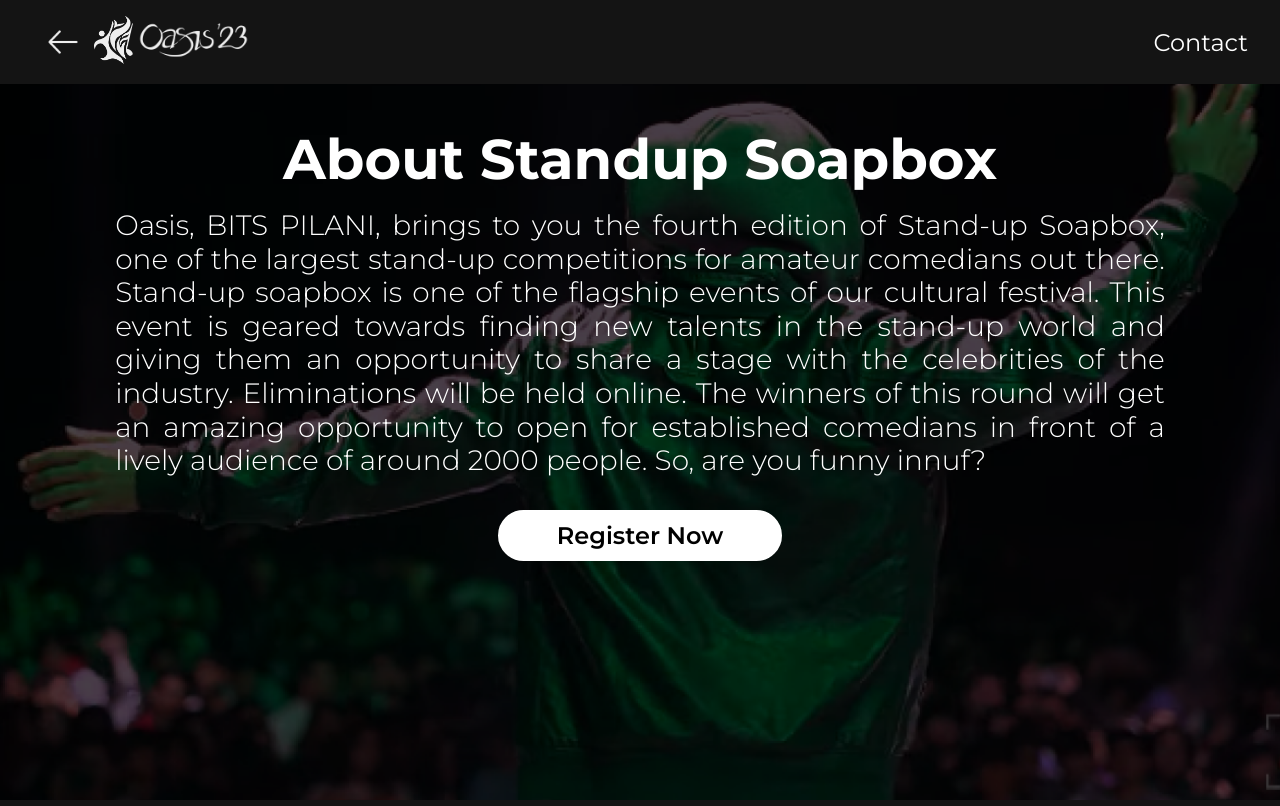
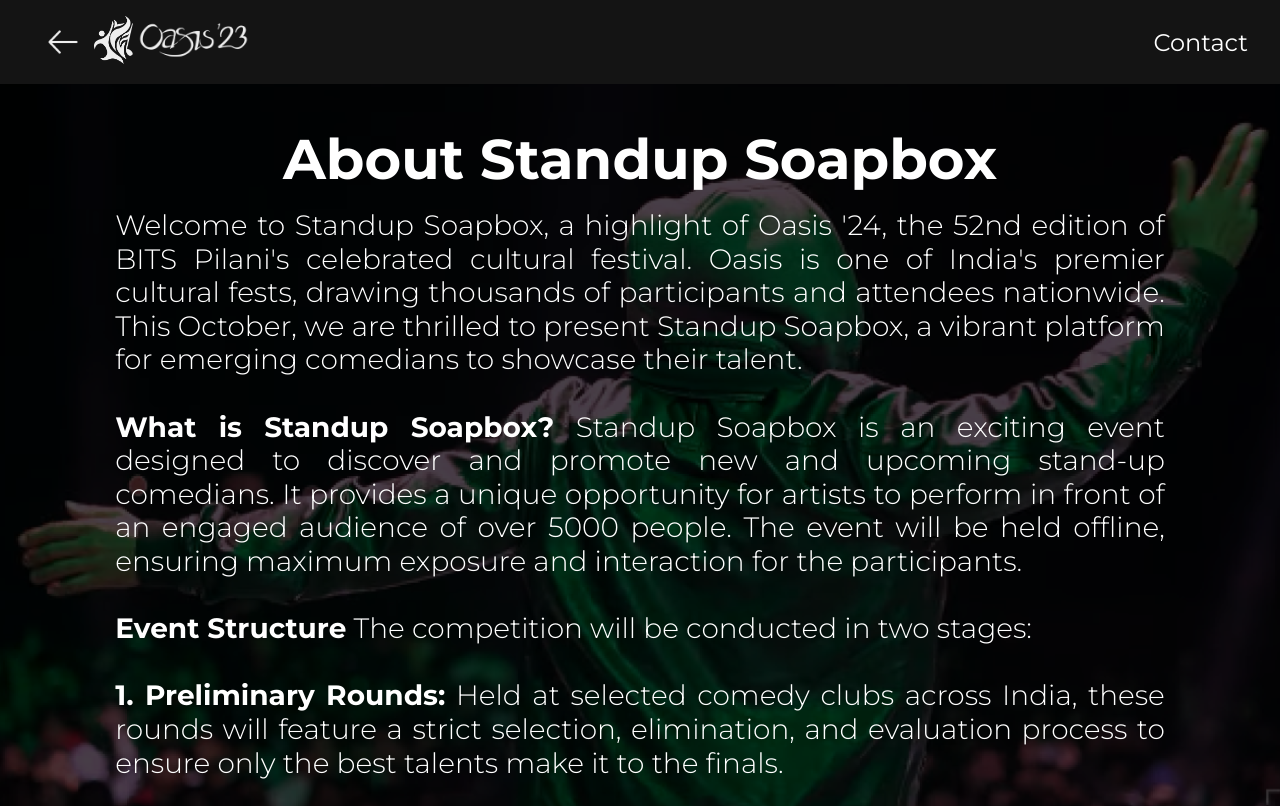
Before and after one commit to dvm-bitspilani/oasis-prereg, a React (Vite) app: page /preregistrations/StandupSoapbox/About in a window 1280 px wide. Shown: the top 806 px of the page. Built offline with nearby package versions, Linux system fonts and the light colour scheme; no server answers.

Commit message:
update: SSB about

```diff
--- a/src/routes/components/About Pages/About SS/AboutSS.jsx
+++ b/src/routes/components/About Pages/About SS/AboutSS.jsx
@@ -1,4 +1,4 @@
-import React, {useEffect, useState} from "react";
+import React, { useEffect, useState } from "react";
 import "../about.css";
 import { Link } from "react-router-dom";
 import { motion } from "framer-motion";
@@ -7,51 +7,89 @@ import MyRegisterationButton from "../MyRegisterationButton";
 import MyPaymentButton from "../MyPaymentButton";
 import axios from "axios";
 export default function AboutSS() {
-  const [paidState, setPaidState] = useState(false)
-  const [registeredState, setRegisteredState] = useState(false)
-  const sendPaymentDatatoBackend = ()=>{
-    let postLink = `https://bits-oasis.org/2024/main/preregistrations/GetPreRegUser/${localStorage.getItem('userId')}`
-    axios.get(postLink)
-    .then(response => {
-      console.log('Backend Response:', response.data);
-      // let soapbox_registered = response.data.soapbox_registered
-      setRegisteredState(response.data.soapbox_registered)
-      setPaidState(response.data.soapbox_paid)
-    })
-    .catch(error => {
-      console.error('Error sending data to backend:', error);
-    });
-  }
+  const [paidState, setPaidState] = useState(false);
+  const [registeredState, setRegisteredState] = useState(false);
+  const sendPaymentDatatoBackend = () => {
+    let postLink = `https://bits-oasis.org/2024/main/preregistrations/GetPreRegUser/${localStorage.getItem(
+      "userId"
+    )}`;
+    axios
+      .get(postLink)
+      .then((response) => {
+        console.log("Backend Response:", response.data);
+        // let soapbox_registered = response.data.soapbox_registered
+        setRegisteredState(response.data.soapbox_registered);
+        setPaidState(response.data.soapbox_paid);
+      })
+      .catch((error) => {
+        console.error("Error sending data to backend:", error);
+      });
+  };
   useEffect(() => {
     sendPaymentDatatoBackend();
   }, []);
-  console.log(paidState)
+  console.log(paidState);
   return (
     <>
-    <Navbar />
-     <div className="page-container"
+      <Navbar />
+      <div
+        className="page-container"
         initial={{ scaleY: 0 }}
         animate={{ scaleY: 1 }}
         exit={{ scaleY: 1 }}
-        transition={{ duration: .5 }}
+        transition={{ duration: 0.5 }}
       >
         <motion.div className="about-container">
           <div className="about-title">About Standup Soapbox</div>
           <div className="about-text">
-            Oasis, BITS PILANI, brings to you the fourth edition of Stand-up
-            Soapbox, one of the largest stand-up competitions for amateur
-            comedians out there. Stand-up soapbox is one of the flagship events
-            of our cultural festival. This event is geared towards finding new
-            talents in the stand-up world and giving them an opportunity to
-            share a stage with the celebrities of the industry. Eliminations
-            will be held online. The winners of this round will get an amazing
-            opportunity to open for established comedians in front of a lively
-            audience of around 2000 people. So, are you funny innuf?
+            Welcome to Standup Soapbox, a highlight of Oasis '24, the 52nd
+            edition of BITS Pilani's celebrated cultural festival. Oasis is one
+            of India's premier cultural fests, drawing thousands of participants
+            and attendees nationwide. This October, we are thrilled to present
+            Standup Soapbox, a vibrant platform for emerging comedians to
+            showcase their talent.
+            <br />
+            <br />
+            <b>What is Standup Soapbox?</b> Standup Soapbox is an exciting event
+            designed to discover and promote new and upcoming stand-up
+            comedians. It provides a unique opportunity for artists to perform
+            in front of an engaged audience of over 5000 people. The event will
+            be held offline, ensuring maximum exposure and interaction for the
+            participants.
+            <br />
+            <br />
+            <b>Event Structure</b> The competition will be conducted in two
+            stages:
+            <br />
+            <br />
+            <b>1. Preliminary Rounds:</b> Held at selected comedy clubs across
+            India, these rounds will feature a strict selection, elimination,
+            and evaluation process to ensure only the best talents make it to
+            the finals.
+            <br />
+            <br /> <b>2. Final Round:</b> The finalists will compete at the BITS
+            Pilani campus during Oasis '24. The winner will get the prestigious
+            opportunity to open for one of India's top comedians at our flagship
+            event, N2O. Past appearances at N2O include renowned comedians like
+            Zakir Khan, Biswa Kalyan Rath, Abhishek Upmanyu, and Aakash Gupta.{" "}
+            <br /> <br /> <b>Why Participate?</b>
+            <br />
+            <br /> ● <b>Exposure:</b> Perform in front of a large, diverse
+            audience and gain nationwide recognition. <br />
+            <br /> ● <b>Networking:</b> Connect with industry professionals,
+            fellow comedians, and comedy enthusiasts. ● Prizes: The winner gets
+            a chance to perform alongside top comedians, with travel and
+            accommodation covered by us. <br />
+            <br />● <b>Prizes:</b> The winner gets a chance to perform alongside
+            top comedians, with travel and accommodation covered by us.
           </div>
-          <div className="about-buttons-container" >
+          <div className="about-buttons-container">
             <Link to="/StandupSoapbox/form" className="about-link">
               {/* <motion.button disabled className="about-preregister-button" whileHover={{scale:1.1}} whileTap = {{scale:0.9}}>Register Now</motion.button> */}
-              <MyRegisterationButton disabled={localStorage.getItem('soapbox_registered')==="true"} argument={localStorage.getItem('soapbox_registered')} />
+              <MyRegisterationButton
+                disabled={localStorage.getItem("soapbox_registered") === "true"}
+                argument={localStorage.getItem("soapbox_registered")}
+              />
             </Link>
             {/* {localStorage.getItem("soapbox_registered") ? <MyPaymentButton disabled={paidState} argument={paidState}   />: <></>} */}
             {/* {registeredState? (
```
